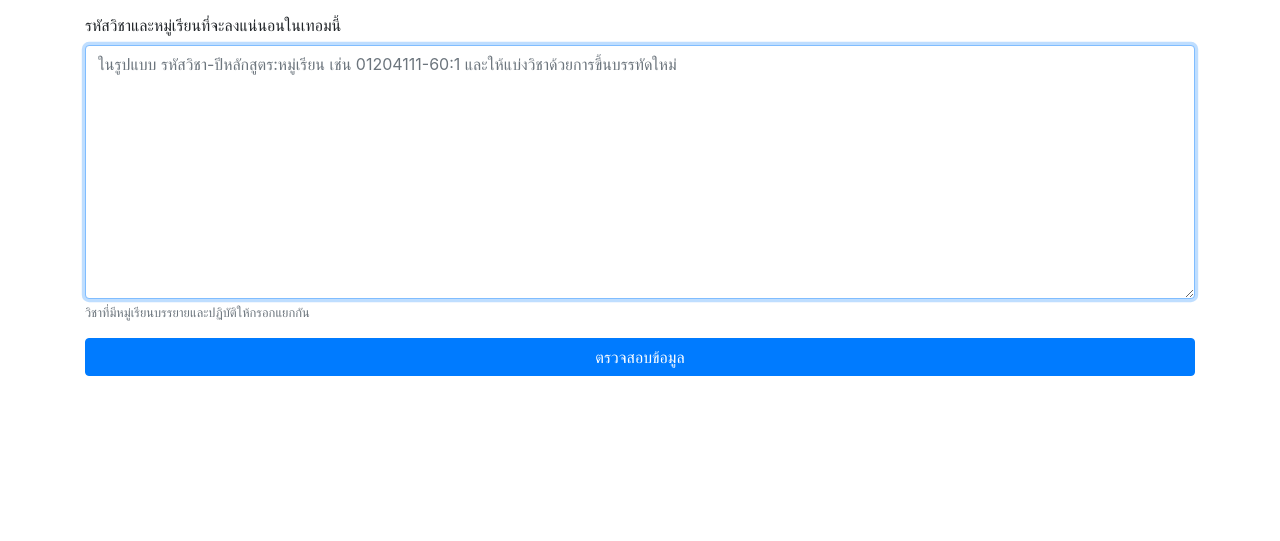
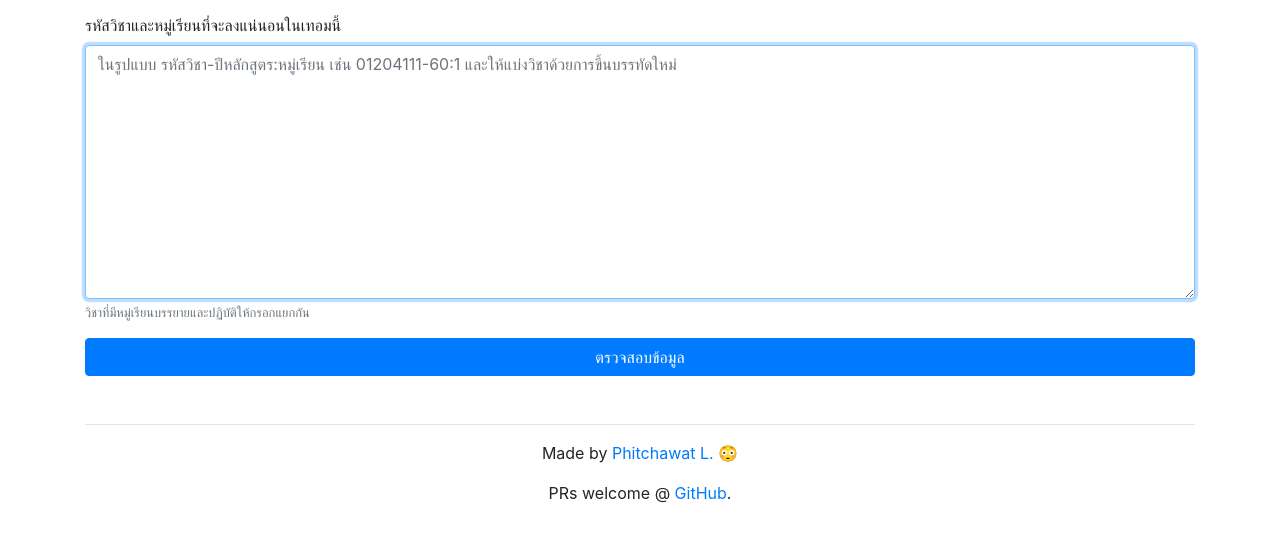
Before and after one commit to Shayennn/KUFillingGood, a plain HTML site: page public/index.html in a window 1280 px wide. Shown: the part 113-654 px from the top of the page. Drawn offline with nearby package versions, Linux system fonts and the light colour scheme; some packages are replaced by stand-ins of ours; a script that the page names is missing.

Commit message:
Add footer credit

```diff
--- a/public/index.html
+++ b/public/index.html
@@ -84,6 +84,15 @@
                     ตรวจสอบข้อมูล
                 </button>
             </form>
+            <hr class="mt-5" />
+            <p class="text-center">
+                Made by
+                <a href="https://fb.me/Phitchawat.L">Phitchawat L.</a> 😳
+            </p>
+            <p class="text-center">
+                PRs welcome @
+                <a href="https://github.com/Shayennn/KUFillingGood">GitHub</a>.
+            </p>
         </div>
 
         <!-- Optional JavaScript -->
```
Also changed, not shown: public/result.html (+9 -0 lines).
